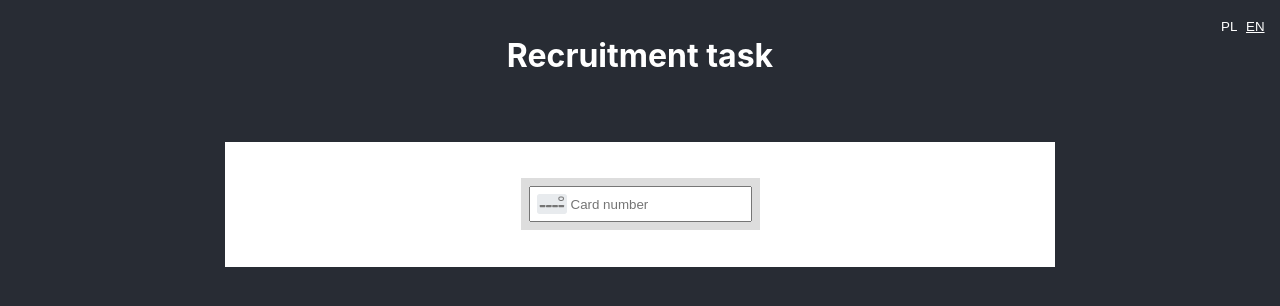
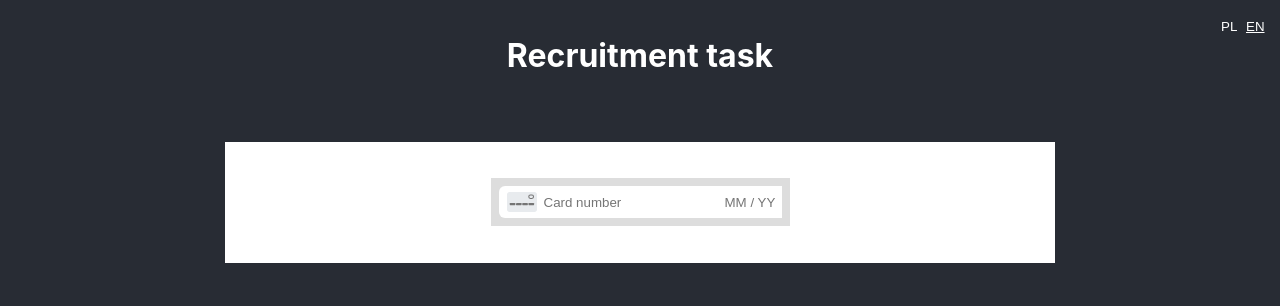
Before and after one commit to migace/credit-card-input, a React (Create React App) app: page / in a window 1280 px wide. Shown: the top 306 px of the page. Built offline with nearby package versions, Linux system fonts and the light colour scheme.

Commit message:
Added CardCreditExpiryDate component

```diff
--- /dev/null
+++ b/src/common/inputs/CreditCardInput/CreditCardExpiryDate.tsx
@@ -0,0 +1,15 @@
+import React, { ChangeEvent } from "react";
+import { useTranslation } from "react-i18next";
+
+import { CreditCardInputStyled } from "./styles";
+
+type CreditCardExpiryDateProps = {
+    onChange: ({ currentTarget: { value } }: ChangeEvent<HTMLInputElement>) => void;
+    value: string;
+};
+
+export const CreditCardExpiryDate: React.FC<CreditCardExpiryDateProps> = ({ onChange, value }) => {
+    const { t } = useTranslation("common");
+
+    return <CreditCardInputStyled placeholder={t("app.expiryDatePlaceholder")} onChange={onChange} value={value} />;
+};
--- a/src/common/inputs/CreditCardInput/index.tsx
+++ b/src/common/inputs/CreditCardInput/index.tsx
@@ -1,12 +1,14 @@
 import React, { ChangeEvent, KeyboardEvent, useState } from "react";
 
 import { CreditCardNumber } from "./CreditCardNumber";
+import { CreditCardExpiryDate } from "./CreditCardExpiryDate";
 import { WrapperStyled } from "./styles";
-import { formatCardNumber, getCardType, hasReachedMaximumLength, isNumeric } from "./utils";
+import { formatCardNumber, formatExpiryDate, getCardType, hasReachedMaximumLength, isNumeric } from "./utils";
 import { CARD_TYPES } from "./consts";
 
 export const CreditCardInput: React.FC = () => {
     const [credictCardNumber, setCreditCardNumber] = useState("");
+    const [creditCardExpiryDate, setCreditCardExpiryDate] = useState("");
     const [cardType, setCardType] = useState(CARD_TYPES.NONE);
 
     const creditCardNumberOnChangeHandler = ({ currentTarget: { value } }: ChangeEvent<HTMLInputElement>) => {
@@ -17,6 +19,10 @@ export const CreditCardInput: React.FC = () => {
     const creditCardNumberKeyPressHandler = (e: KeyboardEvent<HTMLInputElement>) =>
         (!isNumeric(e.key) || hasReachedMaximumLength(credictCardNumber)) && e.preventDefault();
 
+    const creditCardExpiryDateOnChangeHandler = ({ currentTarget: { value } }: ChangeEvent<HTMLInputElement>) => {
+        setCreditCardExpiryDate(formatExpiryDate(value));
+    };
+
     return (
         <WrapperStyled>
             <CreditCardNumber
@@ -25,6 +31,7 @@ export const CreditCardInput: React.FC = () => {
                 onChange={creditCardNumberOnChangeHandler}
                 onKeyPress={creditCardNumberKeyPressHandler}
             />
+            <CreditCardExpiryDate value={creditCardExpiryDate} onChange={creditCardExpiryDateOnChangeHandler} />
         </WrapperStyled>
     );
 };
--- a/src/common/inputs/CreditCardInput/styles.ts
+++ b/src/common/inputs/CreditCardInput/styles.ts
@@ -13,9 +13,21 @@ export const CreditCardNumberWrapperStyled = styled.div`
     display: flex;
 `;
 
-export const CreditCardNumberInputStyled = styled.input`
+export const CreditCardInputStyled = styled.input`
     height: 30px;
-    padding-left: 40px;
+    border: 0;
+    width: 55px;
+
+    &:focus {
+        outline: 0;
+    }
+`;
+
+export const CreditCardNumberInputStyled = styled(CreditCardInputStyled)`
+    padding-left: 45px;
+    border-top-left-radius: 6px;
+    border-bottom-left-radius: 6px;
+    width: auto;
 `;
 
 export const CardTypeStyled = styled.img`
--- a/src/common/inputs/CreditCardInput/utils.ts
+++ b/src/common/inputs/CreditCardInput/utils.ts
@@ -42,4 +42,49 @@ export const formatCardNumber = (cardNumber: string): string => {
     return matchedCardNumber ? matchedCardNumber.join(" ") : cardNumber;
 };
 
+export const formatExpiryDate = (expiryDate: string): string => {
+    const normalizedExpiryDate = expiryDate.split(" / ").join("/");
+
+    if (!normalizedExpiryDate) {
+        return "";
+    }
+
+    let copyNormalizedExpiryDate = normalizedExpiryDate;
+    if (/^[2-9]$/.test(normalizedExpiryDate)) {
+        copyNormalizedExpiryDate = `0${copyNormalizedExpiryDate}`;
+    }
+
+    if (normalizedExpiryDate.length === 2 && +normalizedExpiryDate > 12) {
+        const [head, ...tail] = normalizedExpiryDate;
+        copyNormalizedExpiryDate = `0${head}/${tail.join("")}`;
+    }
+
+    if (/^1[/-]$/.test(copyNormalizedExpiryDate)) {
+        return `01 / `;
+    }
+
+    if (/^00$/.test(copyNormalizedExpiryDate)) {
+        return "";
+    }
+
+    const macthedExpiryDate = copyNormalizedExpiryDate.match(/(\d{1,2})/g) || [];
+    console.log("dwdwdw", macthedExpiryDate);
+    debugger;
+    if (macthedExpiryDate.length === 1) {
+        if (normalizedExpiryDate.includes("/")) {
+            return macthedExpiryDate[0];
+        }
+
+        if (/\d{2}/.test(copyNormalizedExpiryDate)) {
+            return `${macthedExpiryDate[0]} / `;
+        }
+    }
+    if (macthedExpiryDate.length > 2) {
+        const [, month, year] = macthedExpiryDate.join("").match(/^(\d{2}).*(\d{2})$/) || [];
+        return [month, year].join(" / ");
+    }
+
+    return macthedExpiryDate.join(" / ");
+};
+
 export const isNumeric = (value: string): boolean => /^\d*$/.test(value);
--- a/src/translations/en/common.json
+++ b/src/translations/en/common.json
@@ -1,6 +1,7 @@
 {
     "app": {
         "title": "Recruitment task",
-        "card-number": "Card number"
+        "card-number": "Card number",
+        "expiryDatePlaceholder": "MM / YY"
     }
 }
--- a/src/translations/pl/common.json
+++ b/src/translations/pl/common.json
@@ -1,6 +1,7 @@
 {
     "app": {
         "title": "Zadanie rekrutacyjne",
-        "card-number": "Numer karty"
+        "card-number": "Numer karty",
+        "expiryDatePlaceholder": "MM / RR"
     }
 }
```
Also changed, not shown: tsconfig.json (+3 -8 lines), 2 other files (tests, documents, lock files or other folders).
